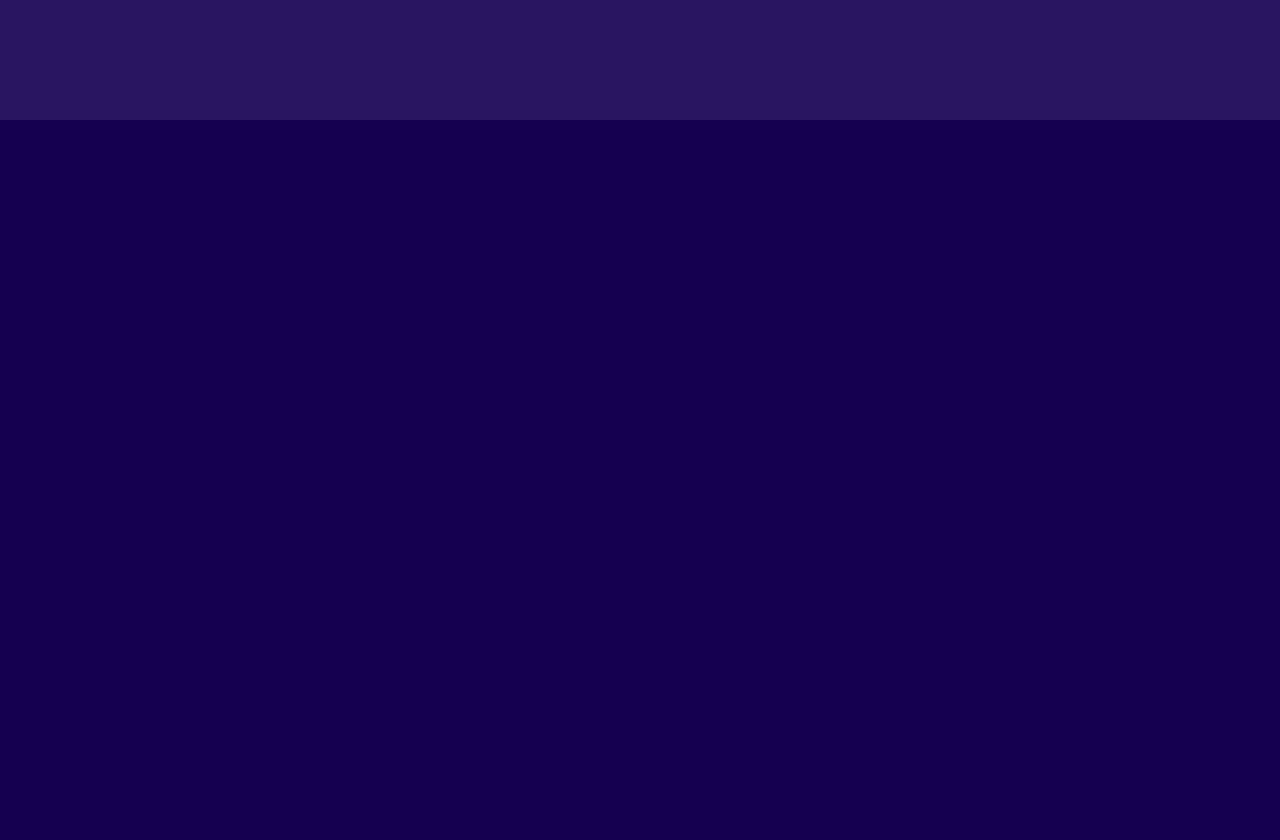
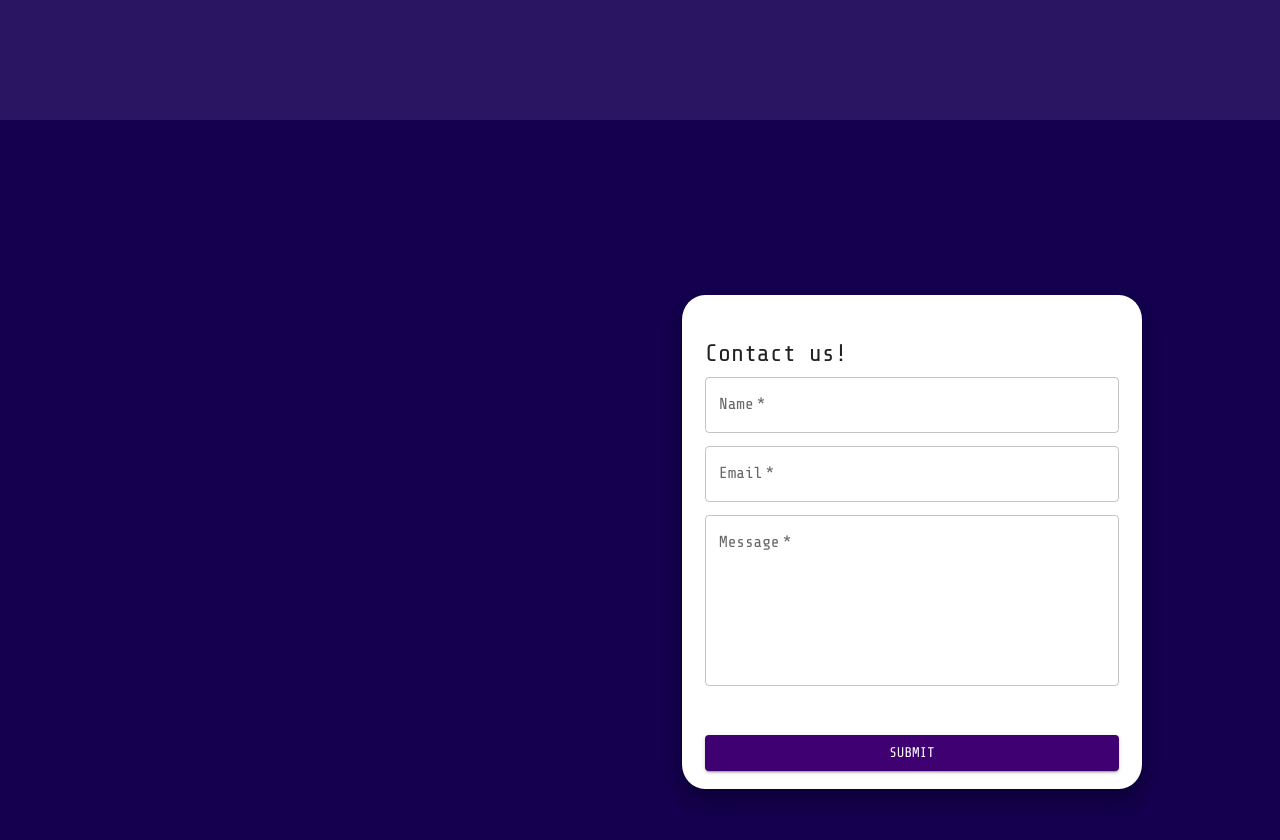
Before and after one commit to oscaru21/react-portfolio, a React (Create React App) app: page / in a window 1280 px wide. Shown: the part 1480-2320 px from the top of the page. Before the commit the page ends 1600 px from the top, so only its background shows below. Built offline with nearby package versions, Linux system fonts and the light colour scheme; no server answers.

Commit message:
completed contact form

```diff
--- a/package.json
+++ b/package.json
@@ -3,6 +3,7 @@
   "version": "0.1.0",
   "private": true,
   "dependencies": {
+    "@emailjs/browser": "^3.10.0",
     "@emotion/react": "^11.10.5",
     "@emotion/styled": "^11.10.5",
     "@material-ui/core": "^4.12.4",
--- a/src/App.js
+++ b/src/App.js
@@ -5,6 +5,7 @@ import "./index.css";
 import Github from "./pages/Github";
 
 import { createTheme, ThemeProvider } from "@mui/material/styles";
+import Contact from "./pages/Contact";
 
 let theme = createTheme({
   typography: {
@@ -26,6 +27,7 @@ function App() {
         <Navbar />
         <Home />
         <Github />
+        <Contact />
       </GithubProvider>
     </ThemeProvider>
   );
--- /dev/null
+++ b/src/components/ContactForm/ContactForm.jsx
@@ -0,0 +1,111 @@
+import { Paper, Grid, TextField, Button, Box, Typography } from "@mui/material";
+import React, { useState } from "react";
+import emailjs from '@emailjs/browser';
+
+function ContactForm() {
+  let [name, setName] = useState('');
+  let [email, setEmail] = useState('');
+  let [message, setMessage] = useState('');
+
+  const onSubmit = (e) => {
+    e.preventDefault();
+
+    emailjs.send(process.env.REACT_APP_SERVICE_ID, process.env.REACT_APP_TEMPLATE_ID, {name, email, message}, process.env.REACT_APP_PUBLIC_KEY)
+      .then((result) => {
+          console.log(result.text);
+          setEmail('');
+          setName('');
+          setMessage('');
+      }, (error) => {
+          console.log(error.text);
+      });
+
+  };
+
+  return (
+    <Paper
+      elevation={15}
+      sx={{
+        width: "100%",
+        height: "100%",
+        margin: "10px",
+        background: "white",
+        borderRadius: "5%",
+      }}
+    >
+      <Grid
+        container
+        direction="column"
+        justify="center"
+        alignItems="center"
+        paddingY="20px"
+        height="100%"
+      >
+        <Grid item height="100%" width="100%" padding="5%">
+
+          <form
+            style={{height:"100%"}}
+            id="contact-form"
+            onSubmit={onSubmit}
+          >
+            <Typography variant="h5">
+                Contact us!
+            </Typography>
+            <Box display="flex" flexDirection="column" justifyContent="space-around" height="100%">
+              <Grid item>
+                <TextField
+                  fullWidth
+                  required
+                  id="name"
+                  label="Name"
+                  name="name"
+                  value={name}
+                  onChange={(e)=> setName(e.target.value)}
+                />
+              </Grid>
+              <Grid item>
+                <TextField
+                  fullWidth
+                  required
+                  id="email"
+                  label="Email"
+                  name="email"
+                  value={email}
+                  onChange={(e)=> setEmail(e.target.value)}
+                />
+              </Grid>
+              <Grid item>
+                <TextField
+                  fullWidth
+                  required
+                  type="email"
+                  id="message"
+                  label="Message"
+                  name="message"
+                  value={message}
+                  onChange={(e)=> setMessage(e.target.value)}
+                  multiline
+                  rows="6"
+                />
+              </Grid>
+              <Grid
+                container
+                direction="row"
+                spacing={2}
+                style={{ marginTop: 20 }}
+              >
+                <Grid item width="100%">
+                  <Button type="submit" variant="contained" color="primary" sx={{width:"100%"}}>
+                    Submit
+                  </Button>
+                </Grid>
+              </Grid>
+            </Box>
+          </form>
+        </Grid>
+      </Grid>
+    </Paper>
+  );
+}
+
+export default ContactForm;
--- a/src/components/Navbar.jsx
+++ b/src/components/Navbar.jsx
@@ -8,7 +8,6 @@ import {
   Button,
   List,
   ListItem,
-  ListItemText,
   useMediaQuery,
   useTheme,
 } from "@mui/material";
--- /dev/null
+++ b/src/pages/Contact.jsx
@@ -0,0 +1,38 @@
+import React from "react";
+import Page from "../components/Page";
+import { Grid } from "@mui/material";
+import ContactForm from "../components/ContactForm/ContactForm";
+
+function Contact() {
+  return (
+    <Page id="ContactSection">
+      <Grid container spacing={8} sx={{ minHeight: "calc(100vh - 75px)" }}>
+        <Grid
+          item
+          sm={12}
+          md={6}
+          display="flex"
+          direction="column"
+          justifyContent="center"
+          alignItems="center"
+          minHeight="30vh"
+          marginTop="5vh"
+        >
+        </Grid>
+        <Grid
+          item
+          sm={12}
+          md={6}
+          display="flex"
+          justifyContent="center"
+          alignItems="center"
+          sx={{ width: "100%", marginY:"100px" }}
+        >
+          <ContactForm/>
+        </Grid>
+      </Grid>
+    </Page>
+  );
+}
+
+export default Contact;
--- a/src/pages/Home.jsx
+++ b/src/pages/Home.jsx
@@ -33,7 +33,7 @@ function Home(props) {
               component="h3"
               sx={{ fontWeight: "bold" }}
             >
-              I'm Oscar Umana
+              I'M OSCAR UMANA
             </Typography>
             <Typography
               align="center"
@@ -45,8 +45,8 @@ function Home(props) {
               Intelligence in Centennial College.
             </Typography>
             <Box display="flex" direction="row" marginY="15px" justifyContent="center" width="100%">
-              <Button variant="contained" size="large" sx={{marginRight: "20px"}}>About Me</Button>
-              <Button variant="outlined" size="large" color="secondary">Projects</Button>
+              <Button href="#AboutSection" variant="contained" size="large" sx={{marginRight: "20px"}}>About Me</Button>
+              <Button href="#ProjectsSection" variant="outlined" size="large" color="secondary">Projects</Button>
             </Box>
           </Grid>
           <Grid
```
Also changed, not shown: 1 other file (tests, documents, lock files or other folders).
